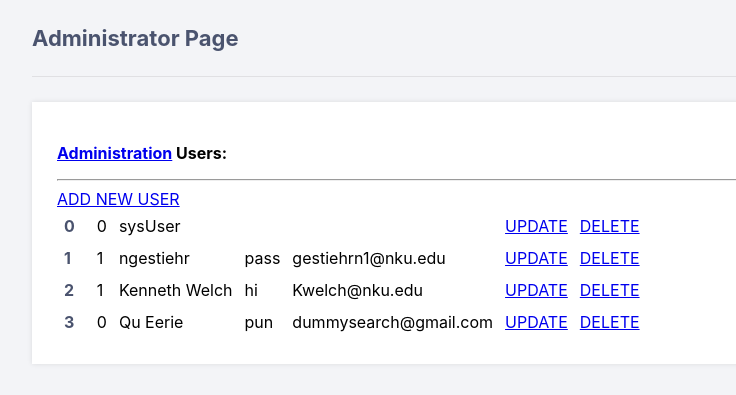
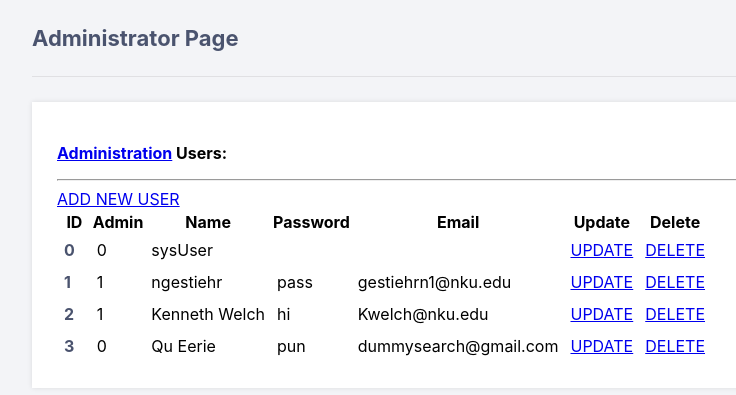
Before and after one commit to AcornKnight/GreatProducts, a PHP site: page /GreatProducts/Admin/users.php in a window 1280 px wide. Shown: the part 68-463 px from the top of the page, without its empty margins (108-844 px from the left). Run offline with PHP 8.4, Linux system fonts and the light colour scheme; the visitor is signed in with stand-in values (Sample User, id 1); data comes from the database, SQL or seed files in the repository.

Commit message:
Update users.php

```diff
--- a/Admin/users.php
+++ b/Admin/users.php
@@ -37,6 +37,7 @@ guard("admin");
           <h3><a href="admin.php">Administration</a> Users:</h3><hr />
           <a href="../Admin/userutil.php?action=usercreate">ADD NEW USER</a>
           <table>
+              <tr><th>ID</th><th>Admin</th><th>Name</th><th>Password</th><th>Email</th><th>Update</th><th>Delete</th></th></tr>
               <?php
                 while($users=$userlist->fetch()) {
                     echo '<tr>';
```
Lines whose indentation alone changed are shown as unchanged.
